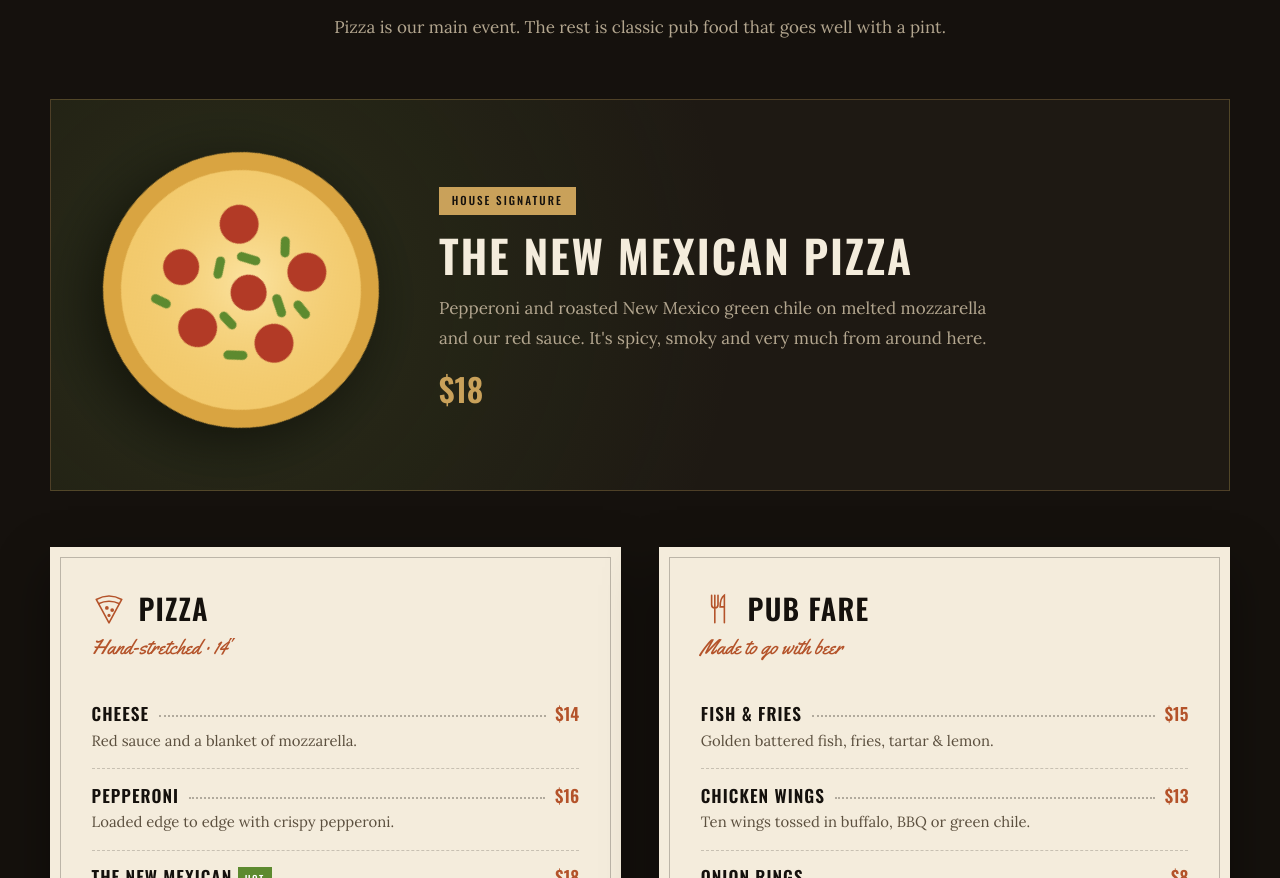
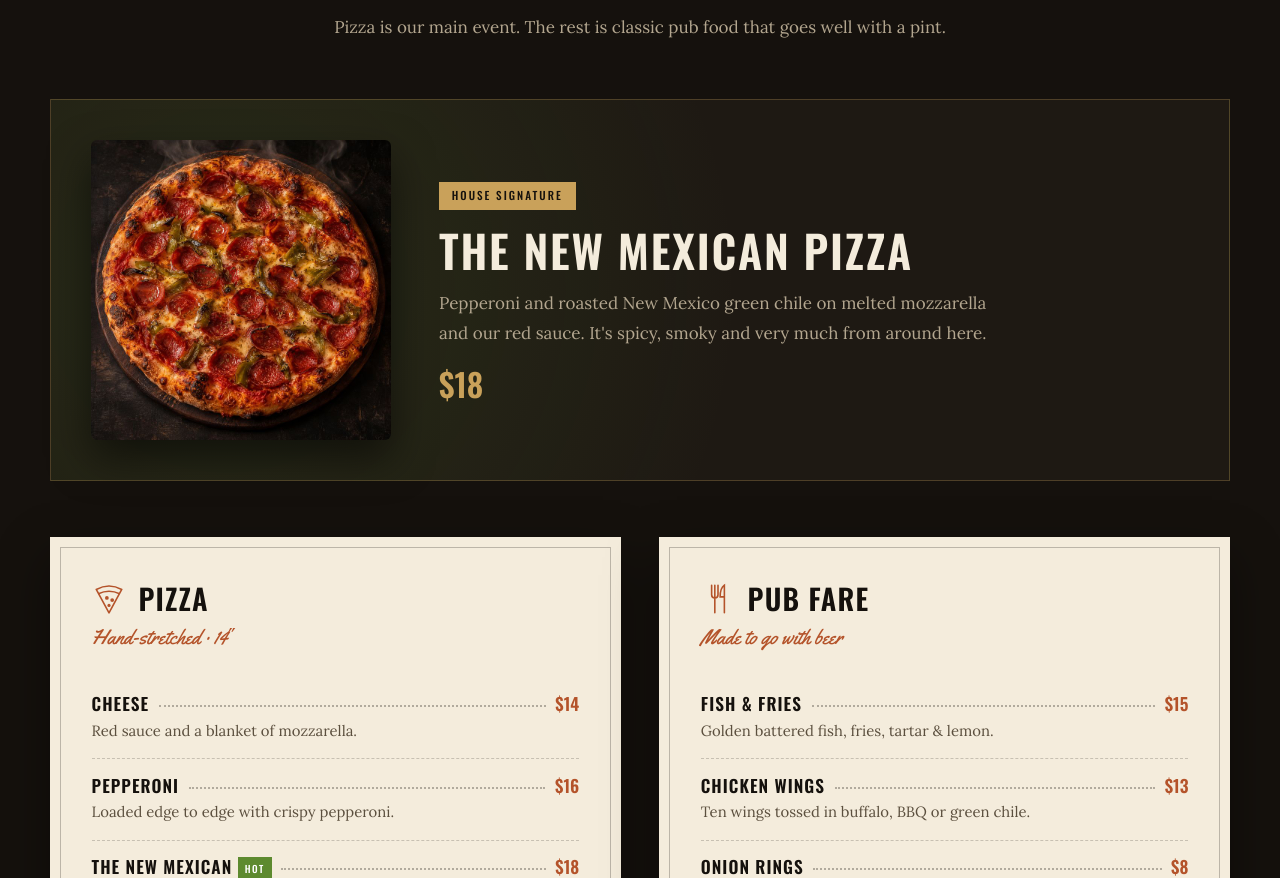
Before and after one commit to BOMBKILLA49/socorrobrewery.com, a plain HTML site: page index.html in a window 1280 px wide. Shown: the part 4446-5324 px from the top of the page. Drawn offline with nearby package versions, Linux system fonts and the light colour scheme.

Commit message:
Replace spinning pizza drawing with a pizza photo
Co-Authored-By: Claude Opus 5.5 <noreply@anthropic.com>

```diff
--- a/index.html
+++ b/index.html
@@ -210,13 +210,7 @@
 
     <div class="signature reveal">
       <div class="sig-art">
-        <svg viewBox="0 0 200 200" aria-hidden="true">
-          <circle cx="100" cy="100" r="92" fill="#d9a441"/>
-          <circle cx="100" cy="100" r="80" fill="#f2c96b"/>
-          <circle cx="100" cy="100" r="80" fill="url(#cheese)"/>
-          <g fill="#b23a26"><circle cx="70" cy="68" r="13"/><circle cx="125" cy="62" r="13"/><circle cx="140" cy="112" r="13"/><circle cx="95" cy="138" r="13"/><circle cx="60" cy="115" r="12"/><circle cx="105" cy="98" r="12"/></g>
-          <g fill="#5d8a2f"><rect x="82" y="78" width="16" height="6" rx="3" transform="rotate(-25 90 81)"/><rect x="118" y="88" width="16" height="6" rx="3" transform="rotate(30 126 91)"/><rect x="72" y="95" width="15" height="6" rx="3" transform="rotate(60 79 98)"/><rect x="118" y="132" width="16" height="6" rx="3" transform="rotate(-40 126 135)"/><rect x="132" y="80" width="14" height="6" rx="3" transform="rotate(10 139 83)"/><rect x="58" y="138" width="14" height="6" rx="3" transform="rotate(-15 65 141)"/><rect x="96" y="56" width="14" height="6" rx="3" transform="rotate(50 103 59)"/><rect x="100" y="118" width="14" height="6" rx="3" transform="rotate(5 107 121)"/></g>
-        </svg>
+        <img src="img/pizza.jpg" alt="The New Mexican Pizza: pepperoni and roasted green chile on melted mozzarella" loading="lazy" width="800" height="800">
       </div>
       <div class="sig-copy">
         <span class="guest-tag gold">House Signature</span>
@@ -350,7 +344,6 @@
 <!-- SVG icon sprite -->
 <svg width="0" height="0" style="position:absolute" aria-hidden="true">
   <defs>
-    <radialGradient id="cheese" cx="50%" cy="45%" r="60%"><stop offset="0" stop-color="#fbe3a0"/><stop offset="1" stop-color="#f2c96b" stop-opacity="0"/></radialGradient>
     <symbol id="hop" viewBox="0 0 64 64"><g fill="currentColor"><path d="M32 4c2 0 3 2 3 4h-6c0-2 1-4 3-4z"/><path d="M32 10c7 0 11 4 11 8-3-2-7-3-11-3s-8 1-11 3c0-4 4-8 11-8z"/><path d="M20 20c3-2 7-3 12-3s9 1 12 3c1 4-1 8-4 9-2-2-5-3-8-3s-6 1-8 3c-3-1-5-5-4-9z"/><path d="M19 31c3-2 8-3 13-3s10 1 13 3c0 5-2 9-5 10-2-2-5-3-8-3s-6 1-8 3c-3-1-5-5-5-10z"/><path d="M22 43c3-2 6-3 10-3s7 1 10 3c-1 5-3 8-6 9-1-1-2-2-4-2s-3 1-4 2c-3-1-5-4-6-9z"/><path d="M28 53c1-1 2-1 4-1s3 0 4 1c-1 4-2 7-4 7s-3-3-4-7z"/></g></symbol>
     <symbol id="mug" viewBox="0 0 64 64"><g fill="none" stroke="currentColor" stroke-width="3" stroke-linejoin="round"><path d="M12 20h32v34a4 4 0 0 1-4 4H16a4 4 0 0 1-4-4z"/><path d="M44 26h6a6 6 0 0 1 6 6v8a6 6 0 0 1-6 6h-6"/><path d="M12 20c0-6 4-10 10-10 2-4 8-5 11-2 4-2 10 0 11 5 3 1 4 4 3 7"/><path d="M22 30v20M28 30v20M34 30v20"/></g></symbol>
     <symbol id="glass" viewBox="0 0 64 64"><g fill="none" stroke="currentColor" stroke-width="3" stroke-linecap="round" stroke-linejoin="round"><path d="M18 6h28c0 14-4 26-14 26S18 20 18 6z"/><path d="M19 16h26"/><path d="M32 32v20M22 58h20"/></g></symbol>
--- a/styles.css
+++ b/styles.css
@@ -137,8 +137,7 @@ h2 { font-size: clamp(2.1rem, 4.6vw, 3.4rem); }
 
 /* Signature pizza */
 .signature { display: grid; grid-template-columns: 300px 1fr; gap: 3rem; align-items: center; margin-bottom: 3.5rem; padding: 2.5rem; border: 1px solid var(--line); background: radial-gradient(circle at 15% 50%, rgba(93,138,47,.18), transparent 50%), var(--ink-2); }
-.sig-art svg { width: 100%; filter: drop-shadow(0 18px 30px rgba(0,0,0,.55)); animation: spin 60s linear infinite; }
-@keyframes spin { to { transform: rotate(360deg); } }
+.sig-art img { display: block; width: 100%; height: auto; border-radius: 6px; box-shadow: 0 18px 40px rgba(0,0,0,.55); }
 .sig-copy h3 { font-size: clamp(2rem, 4vw, 2.8rem); margin-bottom: .9rem; }
 .sig-copy p { color: var(--muted); max-width: 560px; }
 .sig-copy .sig-price { font: 600 2rem/1 var(--head); color: var(--gold); margin-top: 1.2rem; }
```
Also changed, not shown: img/pizza.jpg (added).
